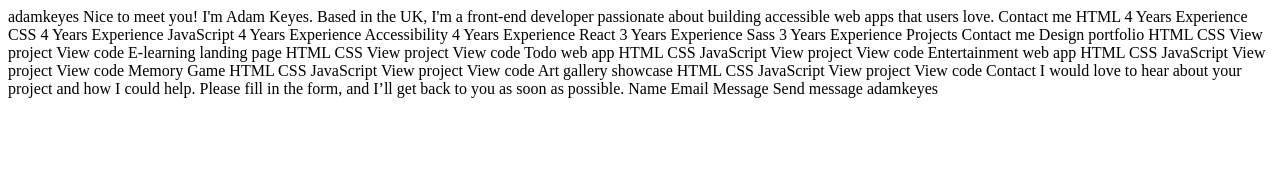
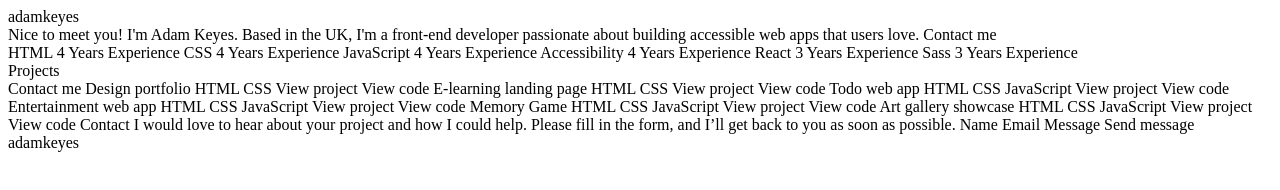
Before and after one commit to aleknovkovski/FEM-Single-page-dev-portfolio, a plain HTML site: page working/index.html in a window 1280 px wide. Drawn offline with Linux system fonts and the light colour scheme.

Commit message:
Wrap content in markup tags

```diff
--- a/working/index.html
+++ b/working/index.html
@@ -10,15 +10,20 @@
 </head>
 <body>
 
+  <header>
     adamkeyes
+  </header>
 
+  <section>
     Nice to meet you! I'm Adam Keyes.
 
     Based in the UK, I'm a front-end developer passionate about
     building accessible web apps that users love.
 
     Contact me
+  </section>
 
+  <section>
     HTML
     4 Years Experience
 
@@ -36,9 +41,13 @@
 
     Sass
     3 Years Experience
+  </section>
 
+  <section>
       Projects
+  </section>
 
+  <section>
     Contact me
 
     Design portfolio
@@ -81,8 +90,11 @@
     Message
 
     Send message
+  </section>
 
+  <footer>
     adamkeyes
+  </footer>
 
 </body>
 </html>
```
Lines whose indentation alone changed are shown as unchanged.
